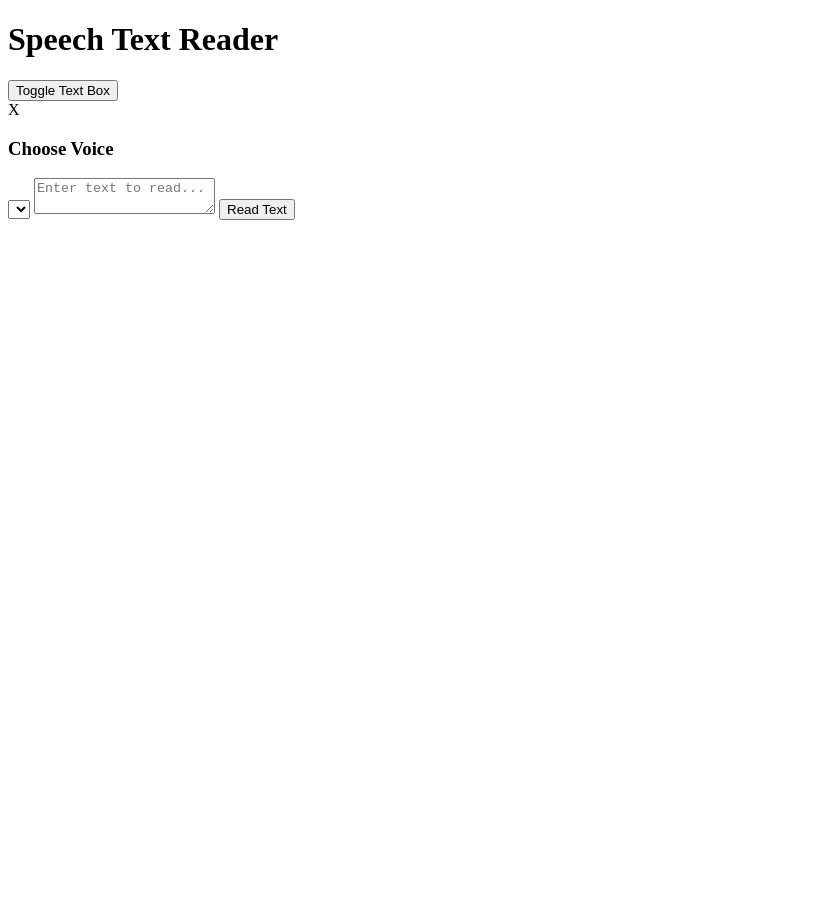
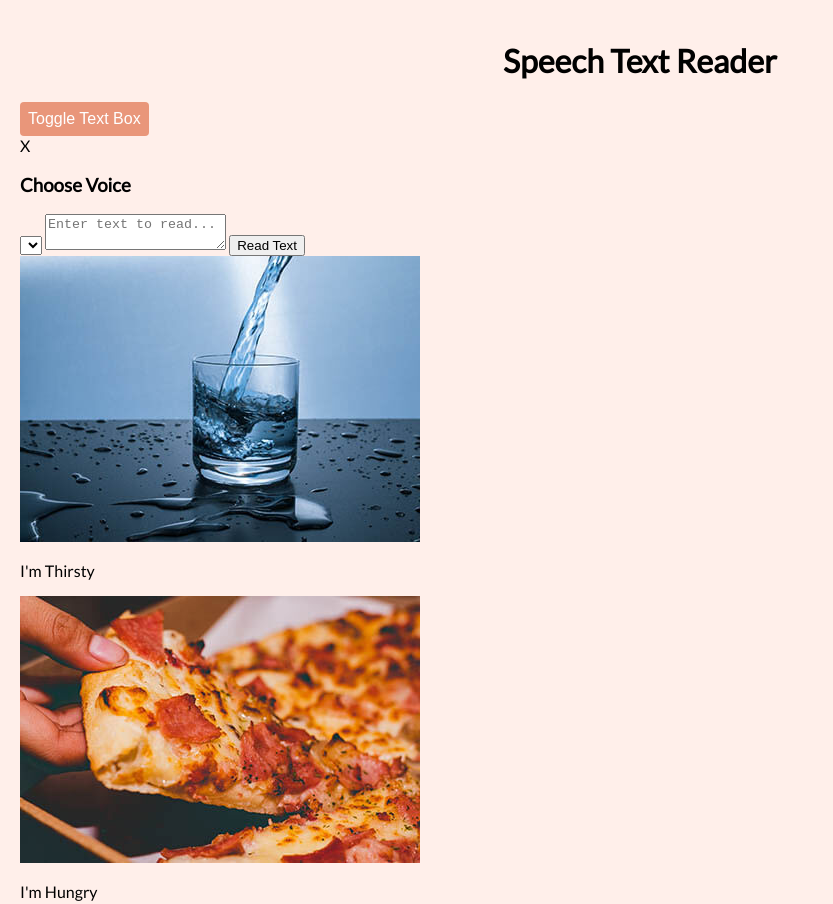
Before and after one commit to BrianMcPhillips/Speech-Text-Reader, a plain HTML site: page index.html in a window 1280 px wide. Shown: the top 904 px of the page, without its empty margins (0-833 px from the left). Before the commit the page ends 800 px from the top, so only its background shows below. Drawn offline with Linux system fonts and the light colour scheme.

Commit message:
Style body, container and button

```diff
--- a/index.html
+++ b/index.html
@@ -19,6 +19,7 @@
       <textarea id="text" placeholder="Enter text to read..."></textarea>
       <button class="button" id="read">Read Text</button>
     </div>
+    <main></main>
   </div>
 
   <script src="./script.js"></script>
--- a/style.css
+++ b/style.css
@@ -0,0 +1,40 @@
+@import url('https://fonts.googleapis.com/css?family=Lato');
+
+* {
+  box-sizing: border-box;
+}
+
+body {
+  background: #ffefea;
+  font-family: 'Lato', sans-serif;
+  min-height: 100vh;
+  margin: 0;
+}
+
+h1 {
+  text-align: center;
+}
+
+.container {
+  margin: auto;
+  padding: 20px;
+}
+
+.btn {
+  cursor: pointer;
+  background-color: darksalmon;
+  border: 0;
+  border-radius: 4px;
+  color: #fff;
+  font-size: 16px;
+  padding: 8px;
+}
+
+.btn:active {
+  transform: scale(0.98);
+}
+
+.btn:focus,
+select:focus {
+  outline: 0;
+}
```
